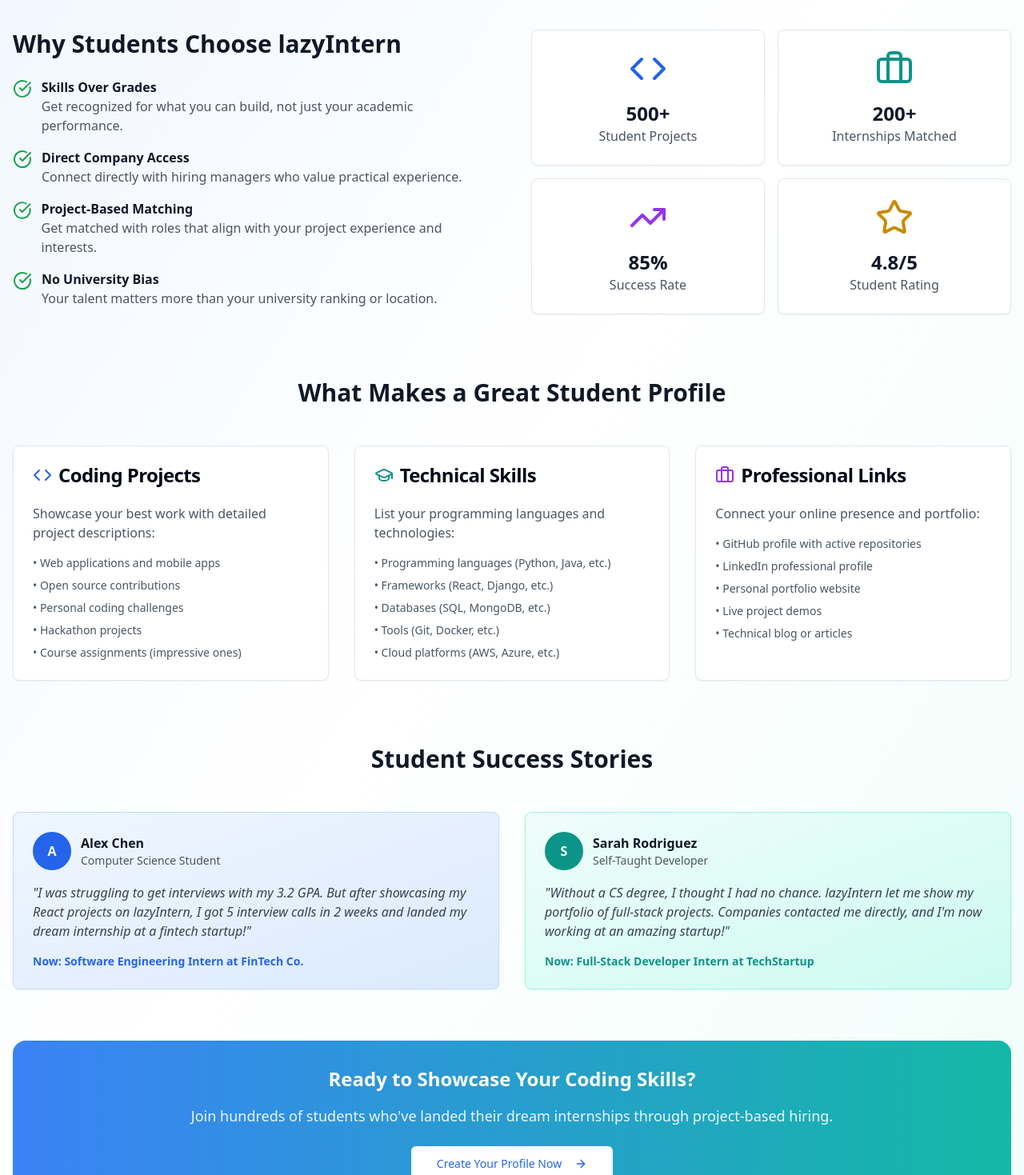
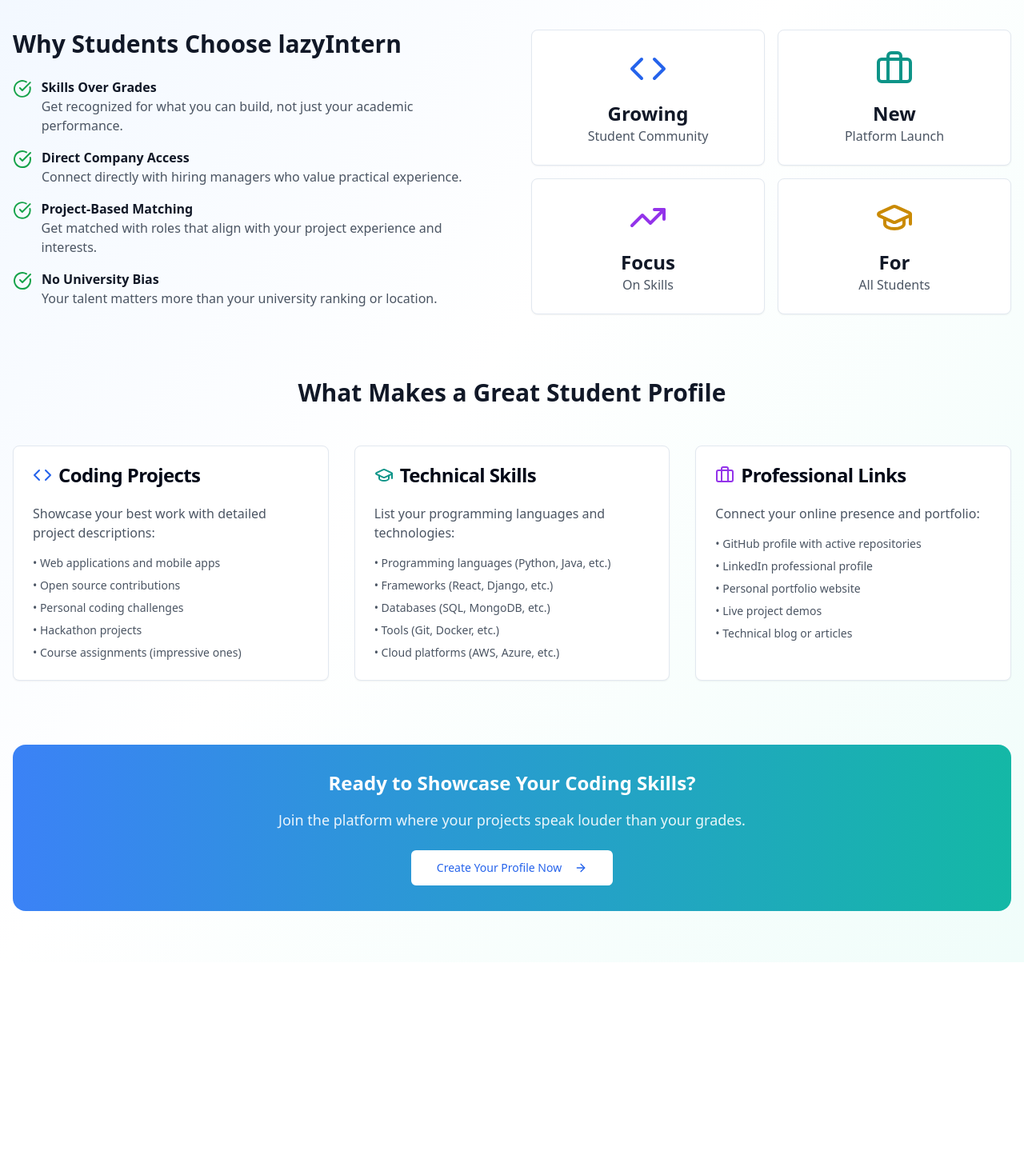
Before and after one commit to byznrdincer/profile-peek-internship-hub, a React (Vite) app: page /for-students in a window 1280 px wide. Shown: the part 360-1829 px from the top of the page at 80% size. After the commit the page ends 1563 px from the top, so only its background shows below. Built offline with nearby package versions, Linux system fonts and the light colour scheme.

Commit message:
Remove fake data and reviews
Remove any potentially fake or misleading data, including reviews, to ensure data integrity.

```diff
--- a/src/pages/ForStudents.tsx
+++ b/src/pages/ForStudents.tsx
@@ -1,6 +1,7 @@
+
 import { Button } from "@/components/ui/button";
 import { Card, CardContent, CardHeader, CardTitle } from "@/components/ui/card";
-import { GraduationCap, Code, Briefcase, TrendingUp, ArrowRight, CheckCircle, Star } from "lucide-react";
+import { GraduationCap, Code, Briefcase, TrendingUp, ArrowRight, CheckCircle } from "lucide-react";
 import { useNavigate } from "react-router-dom";
 import Navigation from "@/components/Navigation";
 
@@ -72,29 +73,29 @@ const ForStudents = () => {
             <Card className="text-center">
               <CardContent className="p-6">
                 <Code className="h-12 w-12 text-blue-600 mx-auto mb-4" />
-                <h3 className="font-bold text-2xl text-gray-900">500+</h3>
-                <p className="text-gray-600">Student Projects</p>
+                <h3 className="font-bold text-2xl text-gray-900">Growing</h3>
+                <p className="text-gray-600">Student Community</p>
               </CardContent>
             </Card>
             <Card className="text-center">
               <CardContent className="p-6">
                 <Briefcase className="h-12 w-12 text-teal-600 mx-auto mb-4" />
-                <h3 className="font-bold text-2xl text-gray-900">200+</h3>
-                <p className="text-gray-600">Internships Matched</p>
+                <h3 className="font-bold text-2xl text-gray-900">New</h3>
+                <p className="text-gray-600">Platform Launch</p>
               </CardContent>
             </Card>
             <Card className="text-center">
               <CardContent className="p-6">
                 <TrendingUp className="h-12 w-12 text-purple-600 mx-auto mb-4" />
-                <h3 className="font-bold text-2xl text-gray-900">85%</h3>
-                <p className="text-gray-600">Success Rate</p>
+                <h3 className="font-bold text-2xl text-gray-900">Focus</h3>
+                <p className="text-gray-600">On Skills</p>
               </CardContent>
             </Card>
             <Card className="text-center">
               <CardContent className="p-6">
-                <Star className="h-12 w-12 text-yellow-600 mx-auto mb-4" />
-                <h3 className="font-bold text-2xl text-gray-900">4.8/5</h3>
-                <p className="text-gray-600">Student Rating</p>
+                <GraduationCap className="h-12 w-12 text-yellow-600 mx-auto mb-4" />
+                <h3 className="font-bold text-2xl text-gray-900">For</h3>
+                <p className="text-gray-600">All Students</p>
               </CardContent>
             </Card>
           </div>
@@ -163,59 +164,11 @@ const ForStudents = () => {
           </div>
         </div>
 
-        {/* Success Stories */}
-        <div className="mb-16">
-          <h2 className="text-3xl font-bold text-gray-900 text-center mb-12">Student Success Stories</h2>
-          <div className="grid md:grid-cols-2 gap-8">
-            <Card className="bg-gradient-to-br from-blue-50 to-blue-100 border-blue-200">
-              <CardContent className="p-6">
-                <div className="flex items-center gap-3 mb-4">
-                  <div className="w-12 h-12 bg-blue-600 rounded-full flex items-center justify-center text-white font-bold">
-                    A
-                  </div>
-                  <div>
-                    <h3 className="font-semibold text-gray-900">Alex Chen</h3>
-                    <p className="text-gray-600 text-sm">Computer Science Student</p>
-                  </div>
-                </div>
-                <p className="text-gray-700 italic mb-4">
-                  "I was struggling to get interviews with my 3.2 GPA. But after showcasing my React projects
-                  on lazyIntern, I got 5 interview calls in 2 weeks and landed my dream internship at a fintech startup!"
-                </p>
-                <div className="text-sm text-blue-600 font-semibold">
-                  Now: Software Engineering Intern at FinTech Co.
-                </div>
-              </CardContent>
-            </Card>
-
-            <Card className="bg-gradient-to-br from-teal-50 to-teal-100 border-teal-200">
-              <CardContent className="p-6">
-                <div className="flex items-center gap-3 mb-4">
-                  <div className="w-12 h-12 bg-teal-600 rounded-full flex items-center justify-center text-white font-bold">
-                    S
-                  </div>
-                  <div>
-                    <h3 className="font-semibold text-gray-900">Sarah Rodriguez</h3>
-                    <p className="text-gray-600 text-sm">Self-Taught Developer</p>
-                  </div>
-                </div>
-                <p className="text-gray-700 italic mb-4">
-                  "Without a CS degree, I thought I had no chance. lazyIntern let me show my portfolio of
-                  full-stack projects. Companies contacted me directly, and I'm now working at an amazing startup!"
-                </p>
-                <div className="text-sm text-teal-600 font-semibold">
-                  Now: Full-Stack Developer Intern at TechStartup
-                </div>
-              </CardContent>
-            </Card>
-          </div>
-        </div>
-
         {/* CTA Section */}
         <div className="text-center bg-gradient-to-r from-blue-500 to-teal-500 rounded-2xl p-8 text-white">
           <h2 className="text-2xl font-bold mb-4">Ready to Showcase Your Coding Skills?</h2>
           <p className="text-lg mb-6 opacity-90">
-            Join hundreds of students who've landed their dream internships through project-based hiring.
+            Join the platform where your projects speak louder than your grades.
           </p>
           <Button
             size="lg"
```
